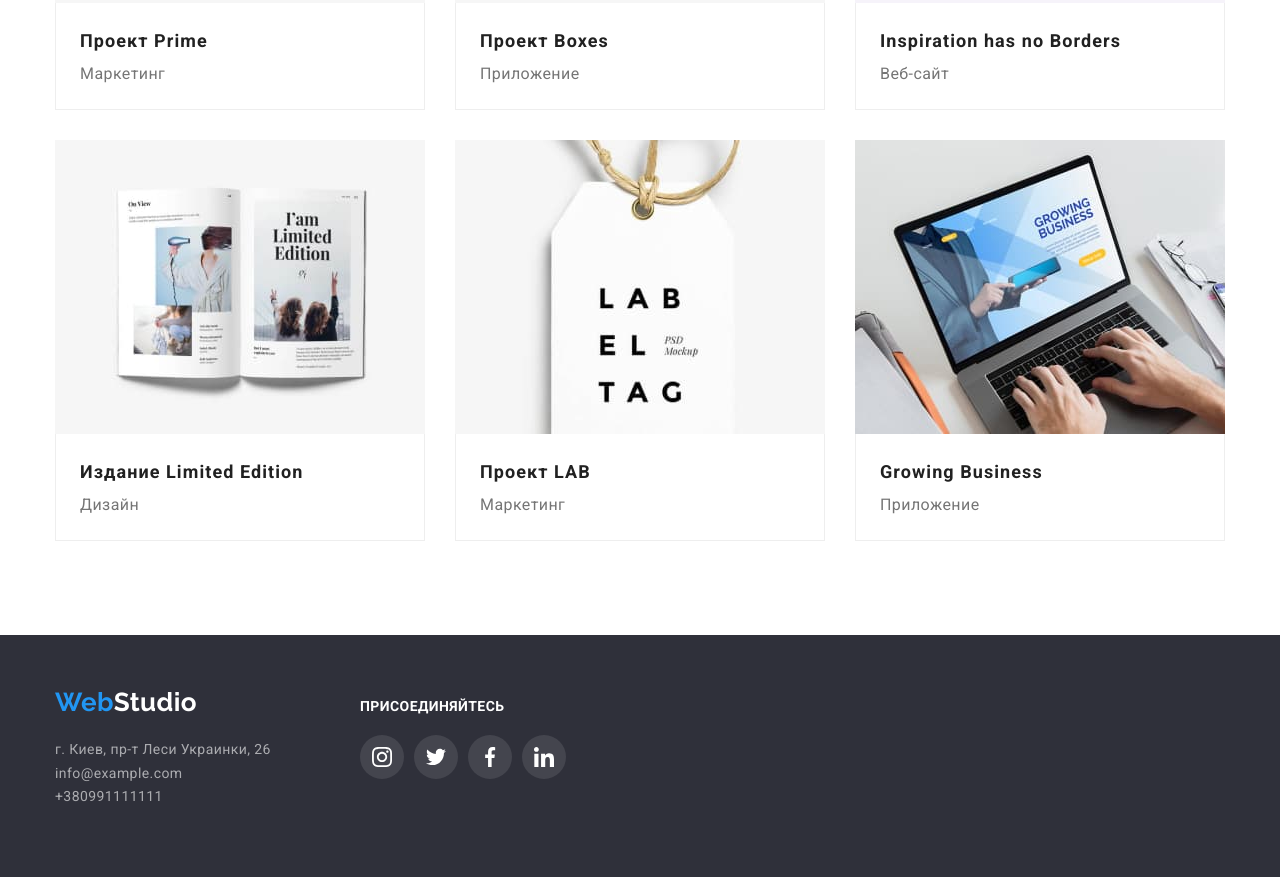
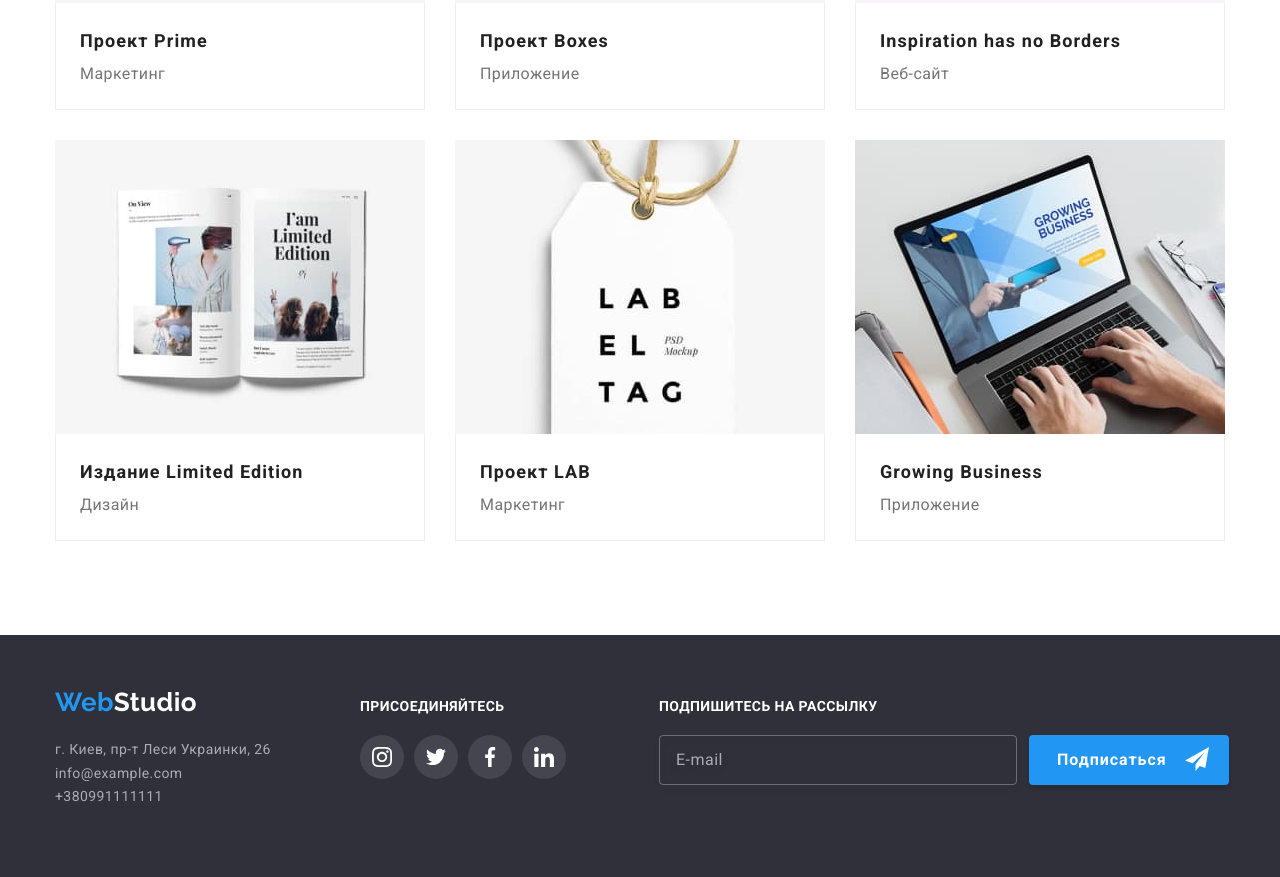
Before and after one commit to Raisiya/goit-markup-hw-06, a plain HTML site: page portfolio.html in a window 1280 px wide. Shown: the part 985-1862 px from the top of the page. Drawn offline with nearby package versions, Linux system fonts and the light colour scheme.

Commit message:
finished

```diff
--- a/css/style.css
+++ b/css/style.css
@@ -583,11 +583,8 @@ img {
 .footer-form-icon {
   position: absolute;
   top: 0;
-  left: 50%;
-  transform: translateY(-50%);
-
-  /* right: 50%;
-  transform: translate(-50%); */
+  right: 10%;
+  transform: translateY(50%);
 
   fill: #ffffff;
   background-color: var(--accent-color);
@@ -608,6 +605,11 @@ img {
 
   color: var(--main-title-color);
   background-color: var(--accent-color);
+  box-shadow: 0px 4px 4px rgba(0, 0, 0, 0.15);
+  border-radius: 4px;
+  border: transparent;
+  outline: none;
+  cursor: pointer;
 }
 
 .mail {
@@ -864,7 +866,6 @@ img {
   font-size: 12px;
   line-height: 1.17;
   letter-spacing: 0.01em;
-
   resize: none;
 }
 .modal-coment:focus {
@@ -933,7 +934,6 @@ img {
   letter-spacing: 0.06em;
 }
 .form-link {
-  text-decoration: ;
   font-weight: 400;
   font-size: 14px;
   line-height: 1.71;
--- a/portfolio.html
+++ b/portfolio.html
@@ -195,6 +195,19 @@
                     </li>
                 </ul>
             </div>
+
+            <form action="#" class="footer-form">
+                <label class="subscribe-text">Подпишитесь на рассылку</label>
+                <div class="subscribe">
+                    <input class="footer-input" type="email" name="mail" placeholder="E-mail" />
+                    <div class="footer-btn">
+                        <button class="footer-form-btn" type="submit">Подписаться</button>
+                        <svg class="footer-form-icon" width="24" height="24">
+                            <use href="./images/icons.svg#icon-send"></use>
+                        </svg>
+                    </div>
+                </div>
+            </form>
         </div>
     </footer>
 
```
Also changed, not shown: index.html (+2 -3 lines).
